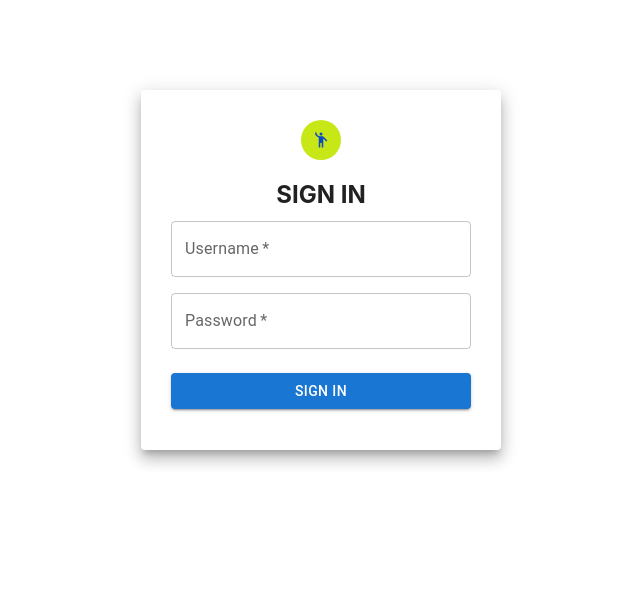
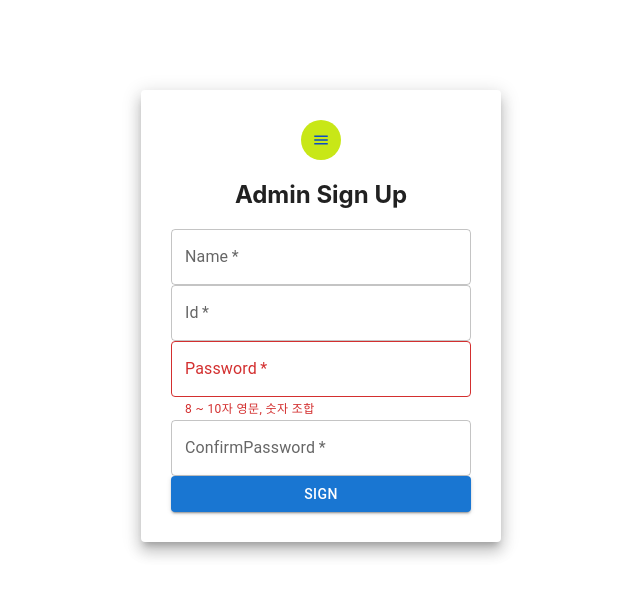
Before and after one commit to ForestEnv/kbsc-butterflyeffect-emailcleaner, a React (Create React App) app in the folder admin/: page /register in a window 1280 px wide. Shown: the top 596 px of the page, without its empty margins (319-959 px from the left). Built offline with nearby package versions, Linux system fonts and the light colour scheme.

Commit message:
feat: admin registerPage

```diff
--- a/admin/package.json
+++ b/admin/package.json
@@ -13,6 +13,7 @@
     "react": "^18.2.0",
     "react-dom": "^18.2.0",
     "react-jss": "^10.9.2",
+    "react-router-dom": "^6.3.0",
     "react-scripts": "5.0.1",
     "sweetalert2": "^11.4.29",
     "web-vitals": "^2.1.4"
--- a/admin/src/App.css
+++ /dev/null
@@ -1,38 +0,0 @@
-.App {
-  text-align: center;
-}
-
-.App-logo {
-  height: 40vmin;
-  pointer-events: none;
-}
-
-@media (prefers-reduced-motion: no-preference) {
-  .App-logo {
-    animation: App-logo-spin infinite 20s linear;
-  }
-}
-
-.App-header {
-  background-color: #282c34;
-  min-height: 100vh;
-  display: flex;
-  flex-direction: column;
-  align-items: center;
-  justify-content: center;
-  font-size: calc(10px + 2vmin);
-  color: white;
-}
-
-.App-link {
-  color: #61dafb;
-}
-
-@keyframes App-logo-spin {
-  from {
-    transform: rotate(0deg);
-  }
-  to {
-    transform: rotate(360deg);
-  }
-}
--- a/admin/src/App.js
+++ b/admin/src/App.js
@@ -1,13 +1,22 @@
-// npm install @mui/material @emotion/react @emotion/styled sweetalert2 react-jss @mui/icons-material
+// npm install react-router-dom @mui/material @emotion/react @emotion/styled sweetalert2 react-jss @mui/icons-material
+/*import module*/
+import React from "react";
+/*import router*/
+import { Routes, Route, BrowserRouter as Router } from "react-router-dom";
 
-import "./App.css";
-import LoginPage from "./page/Login";
+import Home from "./component/page/Home";
+import LoginPage from "./component/page/Login";
+import RegisterPage from "./component/page/Register";
 
 function App() {
   return (
-    <div>
-      <LoginPage />
-    </div>
+    <Router>
+      <Routes>
+        <Route path="/" element={<Home />} />
+        <Route path="/login" element={<LoginPage />} />
+        <Route path="/register" element={<RegisterPage />} />
+      </Routes>
+    </Router>
   );
 }
 
--- /dev/null
+++ b/admin/src/component/UI/atom/register_info/index.js
@@ -0,0 +1,52 @@
+import React from "react";
+import TextField from "@mui/material/TextField";
+import useStyles from "./style";
+const RegisterInfo = (props) => {
+  const classes = useStyles();
+  return (
+    <>
+      <TextField
+        label="Name"
+        placeholder="Enter User Name"
+        fullWidth
+        required
+        onChange={props.nameHandler}
+      />
+      <TextField
+        label="Id"
+        placeholder="Enter Id"
+        fullWidth
+        required
+        onChange={props.idHandler}
+      />
+      <TextField
+        label="Password"
+        type="password"
+        placeholder="Enter Password"
+        fullWidth
+        required
+        onChange={props.passwordHandler}
+        error={!props.hasError(props.password)}
+        helperText={
+          !props.hasError(props.password) ? "8 ~ 10자 영문, 숫자 조합" : null
+        }
+      />
+      <TextField
+        label="ConfirmPassword"
+        type="password"
+        placeholder="Enter ConfirmPassword"
+        fullWidth
+        required
+        onChange={props.confirmPWHandler}
+        error={props.hasNotSameError(props.confirmPassword)}
+        helperText={
+          props.hasNotSameError(props.confirmPassword)
+            ? "입력한 비밀번호와 일치하지 않습니다."
+            : null
+        }
+      />
+    </>
+  );
+};
+
+export default RegisterInfo;
--- /dev/null
+++ b/admin/src/component/UI/atom/register_info/style.js
@@ -0,0 +1,14 @@
+import { createUseStyles } from "react-jss";
+
+const useStyles = createUseStyles((theme) => ({
+  registerPaper: {
+    padding: 30,
+    width: 350,
+    margin: "90px auto",
+  },
+  signinButton: {
+    top: "3vh",
+  },
+}));
+
+export default useStyles;
--- /dev/null
+++ b/admin/src/component/page/Home.js
@@ -0,0 +1,7 @@
+import React from "react";
+
+function Home() {
+  return <div>안녕하세요</div>;
+}
+
+export default Home;
--- a/admin/src/page/Login.js
+++ b/admin/src/component/page/Login.js
@@ -29,7 +29,7 @@ const LoginPage = (props) => {
       password: password,
     };
     axios
-      .post("/api/users/login", data)
+      .post("/api/admin/login", data)
       .then((response) => {
         const isSuccess = response.data.loginSuccess;
         //추후에 서버측에서 오류메세지 오면 성공여부에따른 알림 출력을 위해
@@ -69,8 +69,8 @@ const LoginPage = (props) => {
             <h2>SIGN IN</h2>
           </Grid>
           <TextField
-            label="Username"
-            placeholder="Enter Username"
+            label="User Id"
+            placeholder="Enter UserId"
             fullWidth
             required
             onChange={onIdHandler}
--- /dev/null
+++ b/admin/src/component/page/Register.js
@@ -0,0 +1,109 @@
+import React, { useState } from "react";
+import axios from "axios";
+import Paper from "@mui/material/Paper";
+import Button from "@mui/material/Button";
+import Grid from "@mui/material/Grid";
+import Avatar from "@mui/material/Avatar";
+import MenuIcon from "@mui/icons-material/Menu";
+import Swal from "sweetalert2";
+import RegisterInfo from "../UI/atom/register_info";
+import useStyles from "./style";
+
+const RegisterPage = (props) => {
+  const classes = useStyles();
+
+  const [name, setUserNameReg] = useState(null);
+  const [id, setUserIdReg] = useState(null);
+  const [password, setUserPwReg] = useState(null);
+  const [confirmPassword, setUserConfirmPWReg] = useState(null);
+
+  /*Event Handler*/
+  const nameHandler = (e) => {
+    setUserNameReg(e.currentTarget.value);
+  };
+  const idHandler = (e) => {
+    setUserIdReg(e.currentTarget.value);
+  };
+  const passwordHandler = (e) => {
+    setUserPwReg(e.currentTarget.value);
+  };
+  const confirmPWHandler = (e) => {
+    setUserConfirmPWReg(e.currentTarget.value);
+  };
+
+  const hasError = (passwordEntered) => {
+    var regExp = /^(?=.*\d)(?=.*[a-zA-Z])[0-9a-zA-Z]{8,10}$/; //  8 ~ 10자 영문, 숫자 조합
+    return regExp.test(password); // 형식에 맞는 경우 true 리턴
+  };
+  const hasNotSameError = (passwordEntered) =>
+    password && password !== confirmPassword ? true : false;
+
+  const submitHandler = (e) => {
+    e.preventDefault();
+    if (password !== confirmPassword) {
+      return alert("비밀번호가 일치하지 않습니다.");
+    }
+    if (!hasError) {
+      return alert("비밀번호가 형식에 맞지 않습니다.");
+    }
+    let data = {
+      name: name,
+      id: id,
+      password: password,
+    };
+    axios
+      .post("api/admin/register", data)
+      .then((response) => {
+        const isSuccess = response.data.registerSuccess;
+        if (isSuccess) {
+          //성공
+          Swal.fire({
+            icon: "success",
+            title: "SUCCESS!",
+            text: "성공하셨습니다.",
+          }).then(props.history.push("/login"));
+        }
+      })
+      .catch((err) => {
+        console.log(err);
+        Swal.fire({
+          icon: "error",
+          title: "Oops...",
+          text: "회원가입에 실패하셧습니다.",
+        });
+      });
+  };
+  return (
+    <form onSubmit={submitHandler}>
+      <Paper elevation={10} className={classes.registerPaper}>
+        <Grid align="center">
+          <Avatar className={classes.avatar}>
+            <MenuIcon className={classes.icon} />
+          </Avatar>
+          <h2>Admin Sign Up</h2>
+        </Grid>
+        <RegisterInfo
+          nameHandler={nameHandler}
+          idHandler={idHandler}
+          password={password}
+          confirmPassword={confirmPassword}
+          passwordHandler={passwordHandler}
+          hasError={hasError}
+          confirmPWHandler={confirmPWHandler}
+          hasNotSameError={hasNotSameError}
+        />
+        <Button
+          type="submit"
+          color="primary"
+          variant="contained"
+          fullWidth
+          className={classes.signinButton}
+        >
+          Sign
+        </Button>
+      </Paper>
+    </form>
+  );
+};
+
+export default RegisterPage;
```
Also changed, not shown: admin/src/component/page/UserPage.js (added), admin/src/component/page/style.js (renamed from admin/src/page/style.js), 1 other file (tests, documents, lock files or other folders).
